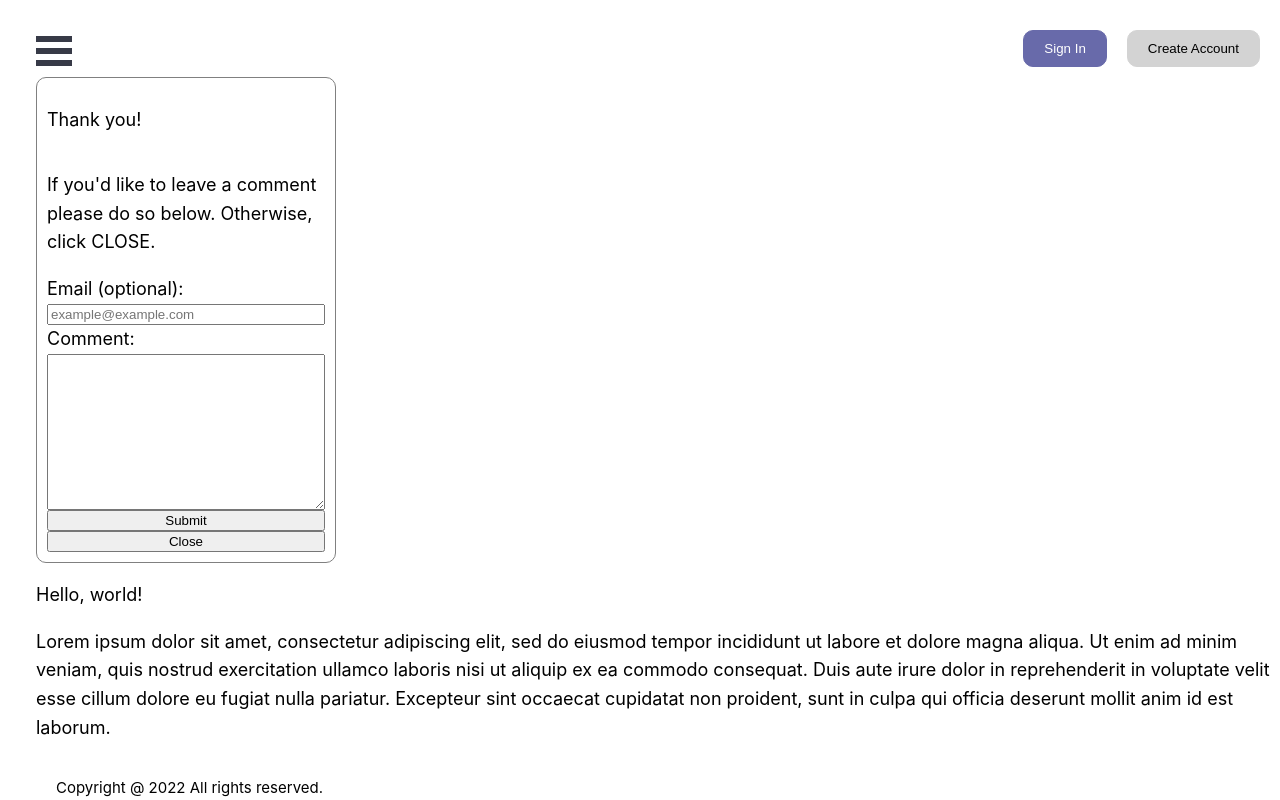
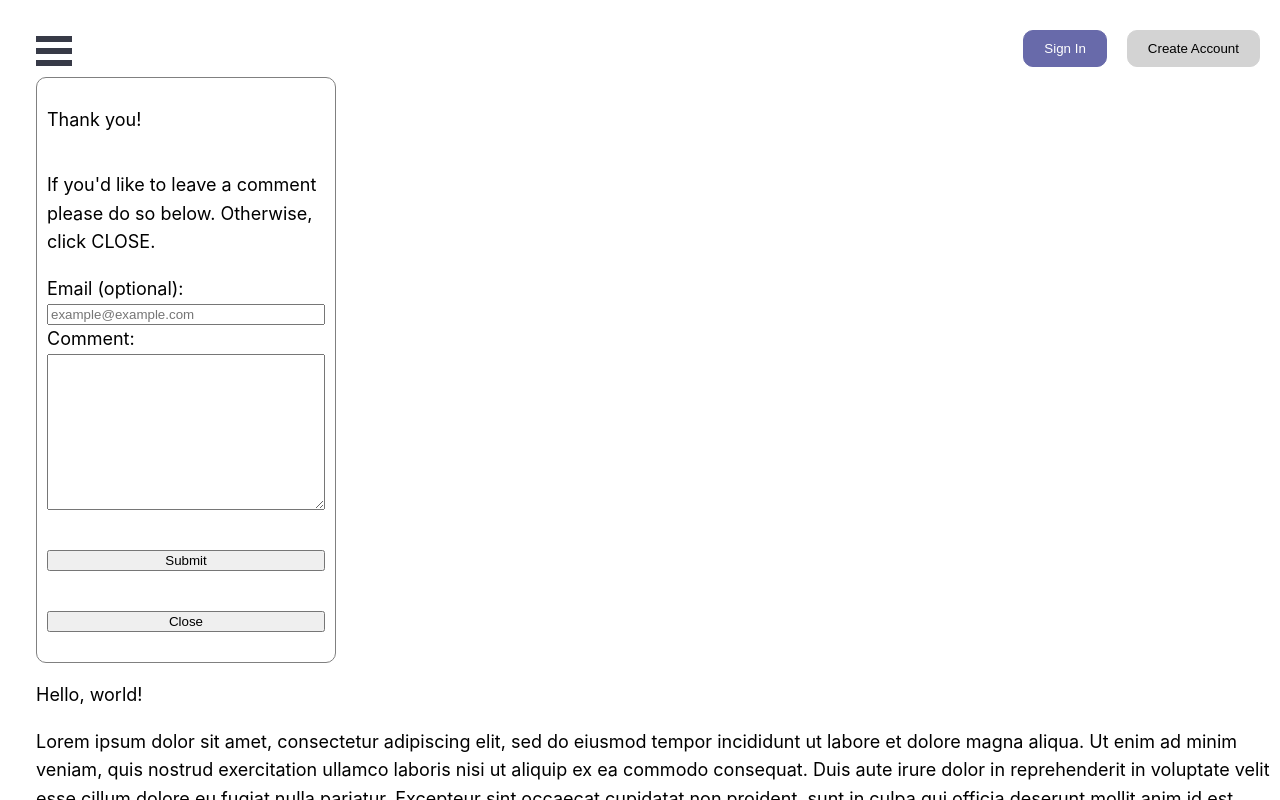
Before and after one commit to Th5192/duurable, a Next.js app: page /feature-development in a window 1280 px wide. Both pictures are taken after a click on the element "sentiment_satisfied". Shown: the top 800 px of the page. Built offline with nearby package versions, Linux system fonts and the light colour scheme; no server answers.

Commit message:
Minor css edits

```diff
--- a/components/userFeedback.module.css
+++ b/components/userFeedback.module.css
@@ -64,3 +64,11 @@
     margin: 20px 0px 20px 0px;
     color: gray;
 }
+
+.submitButton {
+    margin: 40px 0px 20px 0px;
+}
+
+.closeButton {
+    margin: 20px 0px 20px 0px;
+}
--- a/components/userFeedback.tsx
+++ b/components/userFeedback.tsx
@@ -44,8 +44,8 @@ export default function UserFeedback() {
                     <input type='text' placeholder='example@example.com'></input>
                     <label>Comment:</label>
                     <textarea rows={10}></textarea>
-                    <button>Submit</button>
-                    <button onClick={() => handleCloseButtonClick()}>Close</button>
+                    <button className={userFeedbackStyles.submitButton}>Submit</button>
+                    <button className={userFeedbackStyles.closeButton} onClick={() => handleCloseButtonClick()}>Close</button>
                     </form>
                 </div>
             }
```
